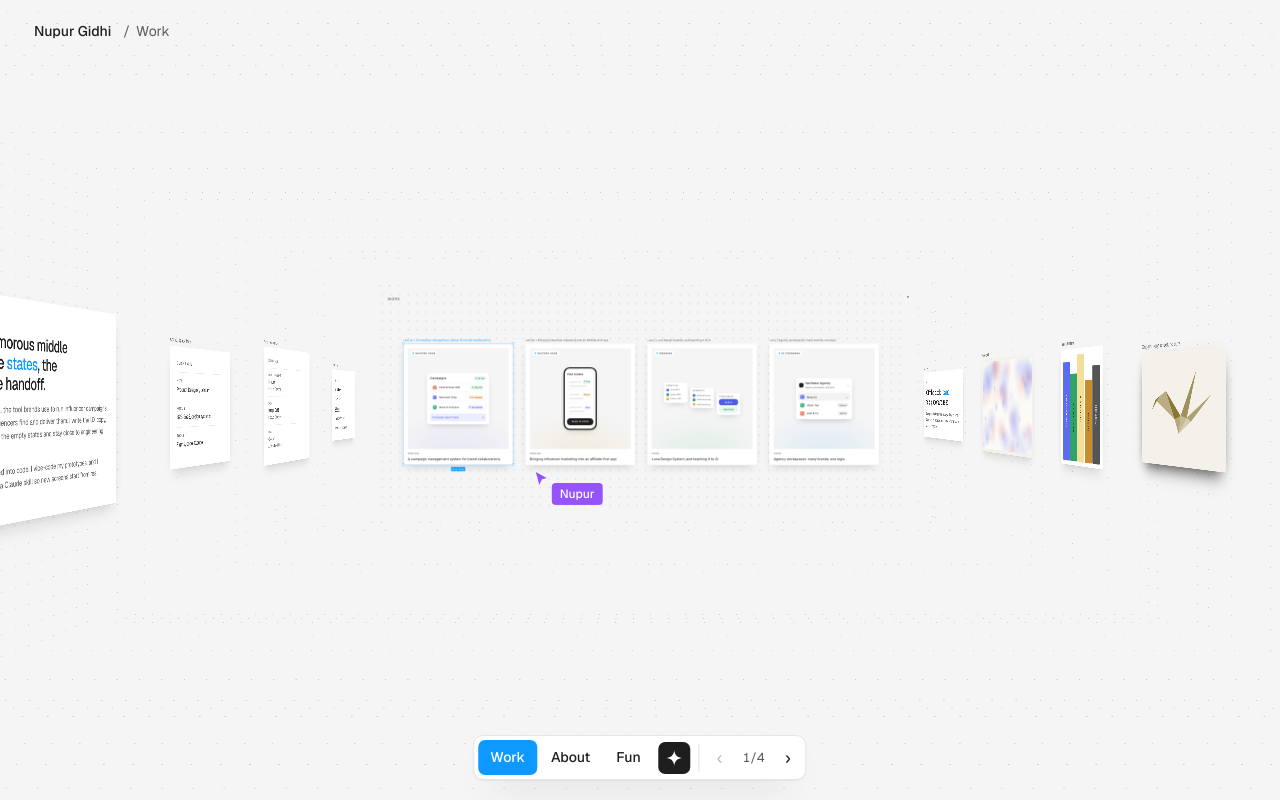
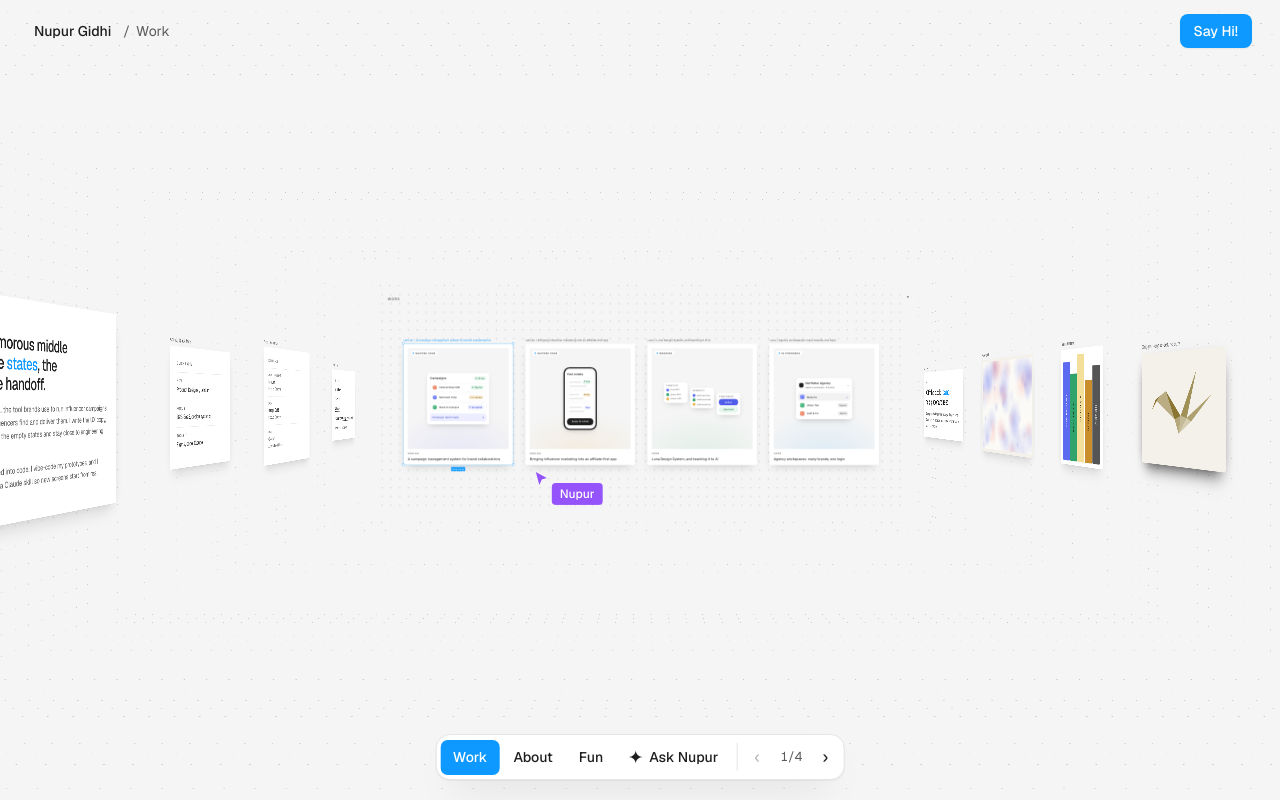
Before and after one commit to nupurproductdesign/nupur-portfolio, a Next.js app: page / in a window 1280 px wide. Built offline with nearby package versions, Linux system fonts and the light colour scheme; a web font is replaced by a local one.

Commit message:
feat: docked chat, Say Hi in blue, Ask Nupur tab, intro without bar

```diff
--- a/app/gallery.css
+++ b/app/gallery.css
@@ -83,7 +83,7 @@
 
 /* ---------- intro: one selected text frame on an empty canvas ---------- */
 /* same dot-grid canvas as the room walls, at screen scale (24px spacing, centred on the screen) */
-.g-intro{position:fixed;inset:0;z-index:60;display:grid;place-items:center;padding:24px;
+.g-intro{position:fixed;inset:0;z-index:45;display:grid;place-items:center;padding:24px;
   background:radial-gradient(circle,var(--fig-grid) 1px,transparent 1.6px) 50% 50%/24px 24px,var(--fig-canvas);transition:opacity .7s var(--ease)}
 .g-intro.is-leaving{opacity:0;pointer-events:none}
 .g-intro-frame{cursor:default;background:var(--fig-frame);padding:clamp(14px,2vw,24px) clamp(16px,2.4vw,32px);transition:transform .7s var(--ease)}
@@ -98,16 +98,32 @@
 .g-crumb button{font-weight:500;color:var(--fig-text)}
 .g-crumb button:hover{color:var(--fig-blue)}
 
-.g-bar{position:fixed;left:50%;bottom:20px;transform:translateX(-50%);z-index:40;display:flex;align-items:center;gap:2px;padding:4px;
-  background:var(--fig-frame);border:1px solid var(--fig-line);border-radius:10px;box-shadow:var(--fig-shadow)}
+/* the bottom bar and the Ask-Nupur chat are one "dock" (like Figma's toolbar + actions panel): same width, same
+   corners, the chat sitting just above the bar. The bar keeps its natural width (its tabs); Gallery.tsx measures it
+   and passes it to the chat as --bar-w. */
+.g-root{--bar-w:440px;--bar-bottom:20px;--bar-h:46px;--dock-gap:10px;--dock-radius:14px}
+.g-bar{position:fixed;left:50%;bottom:var(--bar-bottom);transform:translateX(-50%);z-index:57;display:flex;align-items:center;gap:2px;padding:4px;
+  height:var(--bar-h);box-sizing:border-box;
+  background:var(--fig-frame);border:1px solid var(--fig-line);border-radius:var(--dock-radius);box-shadow:var(--fig-shadow)}
 /* active tab: solid blue fill with white text, as in the reference */
 .g-tab{padding:7px 12px;border-radius:7px;font-size:14px;font-weight:500;color:var(--fig-text);transition:background .15s,color .15s}
 .g-tab:hover{background:var(--fig-tint)}
 /* selected tab: Figma's own blue #0D99FF (Nupur, 2026-11-10). White on it is 3.0:1, below AA for 14px text */
 .g-tab[aria-current="true"]{background:var(--fig-blue);color:var(--fig-on-blue)}
-.g-star{display:grid;place-items:center;width:32px;height:32px;margin:0 2px 0 4px;border-radius:7px;background:var(--fig-btn);color:var(--fig-on-btn);transition:background .2s}
-.g-star:hover{background:var(--fig-btn-hover)}
+/* Ask Nupur: a fourth tab (same look as Work/About/Fun, plus the sparkle); selected (blue) while the chat is open */
+.g-tab-ask{display:inline-flex;align-items:center;gap:6px}
+
+/* Say Hi!: floating button, top right, mirroring the breadcrumb; accent blue #0D99FF fill with white text
+   (Nupur, 2026-11-10; white on it is 3.0:1, below AA for 14px, same accepted trade-off as the selected tab) */
+.g-float{position:fixed;top:14px;right:clamp(16px,2.6vw,28px);z-index:40;display:inline-flex;align-items:center;height:34px;padding:0 14px;
+  border-radius:8px;background:var(--fig-blue);color:var(--fig-on-blue);box-shadow:var(--fig-shadow);
+  font-size:14px;font-weight:500;transition:background .15s}
+.g-float:hover{background:color-mix(in srgb,var(--fig-blue) 90%,black)}
+.g-float[aria-disabled="true"]{cursor:default}
 /* frame counter, always in the bar (greyed in the overview) so the tabs never shift */
+/* hidden during the intro (the bar sits above the intro layer), fades in as the room appears */
+.g-bar{transition:opacity .5s var(--ease)}
+.g-root:not(.is-room) .g-bar{opacity:0;visibility:hidden;pointer-events:none}
 .g-pager{display:flex;align-items:center;gap:0;margin-left:4px;padding-left:6px;border-left:1px solid var(--fig-line)}
 .g-pager .g-count{min-width:40px;text-align:center;font-size:13px;color:var(--fig-muted);font-variant-numeric:tabular-nums}
 .g-pager button{width:28px;height:28px;border-radius:7px;font-size:18px;line-height:1;color:var(--fig-text);transition:background .15s,opacity .15s}
@@ -115,7 +131,9 @@
 .g-pager button:disabled{opacity:.3;cursor:default;background:none}
 
 /* ---------- multiplayer cursors ---------- */
-.g-cursors{position:fixed;inset:0;z-index:70;pointer-events:none}
+/* layers: room < breadcrumb + Say Hi! (40, blurred by the chat) < intro (45) < cursors (50) < chat backdrop (55) < chat (56) < bottom bar (57).
+   The bottom bar sits above the blur so it stays sharp and usable while the chat is open (Nupur, 2026-11-10). */
+.g-cursors{position:fixed;inset:0;z-index:50;pointer-events:none}
 .g-cur{position:absolute;top:0;left:0;display:flex;align-items:flex-start;gap:2px}
 .g-cur span{font-size:12px;font-weight:500;line-height:1;padding:5px 8px;border-radius:4px;white-space:nowrap;color:var(--fig-on-cursor)}
 .g-cur-you{opacity:0;transition:opacity .2s}
@@ -144,14 +162,25 @@
   .g-cur-nupur.is-chat span{animation:none}
 }
 
-/* ---------- Ask-Nupur: floating chat panel on the right (styled after Figma's AI chat panel) ----------
+/* ---------- Ask-Nupur: chat panel centred over a blurred room (styled after Figma's AI chat panel) ----------
    Same component and elements as the classic site's chat (components/ChatPanel.tsx); colours come from the
-   ".g-root .g-ask" block in tokens.css, shapes from here. */
-.g-ask{position:fixed;top:12px;right:12px;bottom:12px;z-index:55;width:min(380px,calc(100vw - 24px));display:flex;flex-direction:column;
-  background:var(--fig-frame);border:1px solid var(--fig-line);border-radius:12px;box-shadow:0 2px 6px rgba(0,0,0,.06),0 24px 60px -20px rgba(0,0,0,.28);
+   ".g-root .g-ask" block in tokens.css, shapes from here. Centred + blurred backdrop: Nupur, 2026-11-10. */
+/* docked just above the bottom bar (10px gap), exactly the bar's width, same corners, soft shadow (Nupur 2026-11-10) */
+.g-ask{position:fixed;left:50%;bottom:calc(var(--bar-bottom) + var(--bar-h) + var(--dock-gap));z-index:56;
+  width:var(--bar-w);height:min(640px,calc(100dvh - var(--bar-bottom) - var(--bar-h) - var(--dock-gap) - 24px));
+  display:flex;flex-direction:column;
+  background:var(--fig-frame);border:1px solid var(--fig-line);border-radius:var(--dock-radius);
+  box-shadow:0 1px 2px rgba(0,0,0,.05),0 8px 24px -10px rgba(0,0,0,.14);
   overflow:hidden;user-select:text;-webkit-user-select:text;
-  opacity:0;visibility:hidden;transform:translateX(24px);transition:opacity .25s var(--ease),transform .35s var(--ease),visibility 0s .35s}
-.g-ask.is-open{opacity:1;visibility:visible;transform:none;transition:opacity .25s var(--ease),transform .35s var(--ease),visibility 0s}
+  /* closed: parked above the screen; it slides down to sit on the bar when opened, and back up when closed */
+  opacity:0;visibility:hidden;transform:translate(-50%,-100dvh);
+  transition:opacity .3s var(--ease),transform .45s cubic-bezier(.4,0,.6,1),visibility 0s .45s}
+.g-ask.is-open{opacity:1;visibility:visible;transform:translate(-50%,0);
+  transition:opacity .3s var(--ease),transform .8s cubic-bezier(.2,.9,.25,1),visibility 0s} /* slide-in: .55s → .8s (Nupur 2026-11-10) */
+/* everything behind the chat (room, bar, cursors) is blurred and softened; clicking it closes the chat */
+.g-ask-backdrop{position:fixed;inset:0;z-index:55;background:rgba(245,245,245,.3);backdrop-filter:blur(6px);
+  opacity:0;visibility:hidden;transition:opacity .3s var(--ease),visibility 0s .3s}
+.g-ask-backdrop.is-open{opacity:1;visibility:visible;transition:opacity .3s var(--ease),visibility 0s}
 .g-ask .ask{height:100%;min-height:0;flex:1;font-family:var(--font-sans)}
 /* header: title like "Add dummy values" in the reference, sentence case, icons on the right */
 .g-ask .ask-bar{border-bottom:0;padding:0 8px 0 16px}
@@ -178,6 +207,6 @@
 .g-ask .field input:focus-visible{outline:none} /* the field's blue border already shows focus */
 .g-ask .send{width:30px;height:30px}
 .g-ask .send:disabled{background:#E5E5E5;color:#FFFFFF}
-/* the sparkle button shows a ring while the chat is open */
-.g-star[aria-expanded="true"]{box-shadow:0 0 0 2px var(--fig-frame),0 0 0 4px var(--fig-blue)}
+/* the Ask Nupur tab is selected (blue) while the chat is open */
+.g-tab-ask[aria-expanded="true"]{background:var(--fig-blue);color:var(--fig-on-blue)}
 @media (prefers-reduced-motion:reduce){.g-ask,.g-ask.is-open{transition:none}}
--- a/app/tokens.css
+++ b/app/tokens.css
@@ -273,7 +273,7 @@
 
 /* Ask-Nupur chat inside the gallery: light versions of the chat's roles, scoped to the floating panel (2026-11-10,
    styled after the Figma AI chat panel Nupur shared). The classic site's chat column stays dark.
-   Contrast: text 16.7 on white, 14.4 on the #F0F0F0 visitor bubble; muted 6.9 on white; white on #1E1E1E send 16.7. */
+   Contrast: text 16.7 on white, 14.4 on the #F0F0F0 visitor bubble; muted 6.9 on white; white arrow on the blue send button 3.0 (an icon: needs 3:1). */
 .g-root .g-ask {
   --bg: #FFFFFF;
   --surface: #FFFFFF;          /* input field */
@@ -283,7 +283,9 @@
   --text-muted: #5C5C5C;
   --tint: rgba(0, 0, 0, .05);
   --tint-2: rgba(0, 0, 0, .08);
-  --btn-bg: #1E1E1E;  --btn-text: #FFFFFF;  --btn-hover: #3A3A3A;  --btn-active: #000000;
+  /* send button: the gallery's accent blue #0D99FF (Nupur, 2026-11-10); white arrow on it is 3.0:1, fine for an icon */
+  --btn-bg: var(--fig-blue);  --btn-text: #FFFFFF;
+  --btn-hover: color-mix(in srgb, var(--fig-blue) 90%, black);  --btn-active: color-mix(in srgb, var(--fig-blue) 80%, black);
   --bubble-me-bg: #F0F0F0;  --bubble-me-text: #1E1E1E;   /* visitor bubble: grey, like the reference */
   --tip-bg: #FFFFFF;  --tip-text: #1E1E1E;
   --shadow-card: 0 1px 2px rgba(0,0,0,.06), 0 18px 40px -18px rgba(0,0,0,.22);
--- a/components/gallery/Gallery.tsx
+++ b/components/gallery/Gallery.tsx
@@ -5,7 +5,7 @@ import Intro from "./Intro";
 import { AboutWall, FunWall, WorkWall } from "./Walls";
 import { Cursors } from "./Cursors";
 import ChatPanel from "../ChatPanel";
-import { CASES } from "@/lib/content";
+import { CASES, EMAIL } from "@/lib/content";
 
 // The gallery is one CSS 3D room: a front wall (Work), a left wall (About) and a right wall (Fun),
 // plus a floor and ceiling. Nothing moves except a "camera": we move/turn the whole room in the opposite
@@ -20,7 +20,7 @@ type Pose = { yaw: number; x: number; y: number; z: number };
 type Box = { cx: number; cy: number; w: number; h: number }; // a frame's centre/size, relative to its wall's centre
 
 const WALLS: Wall[] = ["work", "about", "fun"];
-const LABEL: Record<View, string> = { overview: "Gallery", work: "Work", about: "About", fun: "Fun" };
+const LABEL: Record<View, string> = { overview: "Portfolio", work: "Work", about: "About", fun: "Fun" };
 
 // Eye distance (CSS `perspective`). Bigger = flatter, smaller = more dramatic. Tuned per orientation.
 const perspectiveFor = (w: number, h: number) => (w >= h ? 1.2 * h : 1.5 * w);
@@ -45,6 +45,17 @@ export default function Gallery() {
   const autoPan = useRef<ReturnType<typeof setTimeout> | undefined>(undefined);
   const chatRef = useRef<HTMLElement>(null);
   const sparkRef = useRef<HTMLButtonElement>(null);
+  const rootRef = useRef<HTMLDivElement>(null);
+  const barRef = useRef<HTMLElement>(null);
+
+  // the chat is exactly as wide as the bottom bar: measure the bar and hand its width to the CSS as --bar-w
+  useLayoutEffect(() => {
+    const bar = barRef.current, root = rootRef.current;
+    if (!bar || !root) return;
+    const ro = new ResizeObserver(() => root.style.setProperty("--bar-w", `${bar.offsetWidth}px`));
+    ro.observe(bar);
+    return () => ro.disconnect();
+  }, []);
   const [vp, setVp] = useState({ w: 1440, h: 900 });
   const [boxes, setBoxes] = useState<Record<Wall, Box[]>>({ work: [], about: [], fun: [] });
   const wallRefs = useRef<Record<Wall, HTMLDivElement | null>>({ work: null, about: null, fun: null });
@@ -116,9 +127,11 @@ export default function Gallery() {
   // ----- navigation -----
   // opening a wall (tab or click) steps straight up to its first frame; the doorway view has no focus
   // any move the visitor makes cancels the opening auto-pan and goes back to the normal camera speed
+  // (it also closes the chat, e.g. a tab clicked in the bottom bar while chatting, so the visitor sees where they went)
   const userMoved = useCallback(() => {
     clearTimeout(autoPan.current);
     setSlow(false);
+    setAsking(false);
   }, []);
 
   const go = useCallback((v: View) => {
@@ -224,6 +237,7 @@ export default function Gallery() {
 
   return (
     <div
+      ref={rootRef}
       className={`g-root${phase === "room" ? " is-room" : ""}${view === "overview" ? " is-overview" : " is-wall"}`}
       // room sizes for the CSS (app/gallery.css builds the walls, floor and ceiling from these)
       style={{ "--W": `${ROOM.W}px`, "--D": `${ROOM.D}px`, "--H": `${ROOM.H}px` } as CSSProperties}
@@ -256,30 +270,41 @@ export default function Gallery() {
         <span>{LABEL[view]}</span>
       </header>
 
-      <nav className="g-bar" aria-label="Gallery walls">
+      {/* Say Hi!: quiet white floating button top right, opens an email to Nupur (EMAIL in lib/content.ts).
+          If EMAIL is ever emptied it links nowhere and says so. */}
+      <a
+        className="g-float"
+        href={EMAIL ? `mailto:${EMAIL}` : undefined}
+        aria-disabled={!EMAIL}
+        title={EMAIL ? `Email ${EMAIL}` : "Email address coming soon"}
+      >
+        Say Hi!
+      </a>
+
+      <nav className="g-bar" aria-label="Gallery walls" ref={barRef}>
         {WALLS.map((w) => (
-          <button key={w} type="button" className="g-tab" aria-current={view === w} onClick={() => go(w)}>
+          // while the chat is open, only the Ask Nupur tab shows as selected
+          <button key={w} type="button" className="g-tab" aria-current={!asking && view === w} onClick={() => go(w)}>
             {LABEL[w]}
           </button>
         ))}
-        {/* Ask Nupur: opens the floating chat panel on the right (Nupur, 2026-11-10) */}
+        {/* Ask Nupur: a fourth tab that opens the chat; selected while the chat is open (Nupur 2026-11-10) */}
         <button
           ref={sparkRef}
           type="button"
-          className="g-star"
-          aria-label="Ask Nupur"
-          title="Ask Nupur"
+          className="g-tab g-tab-ask"
           aria-expanded={asking}
           aria-controls="chatcol"
           onClick={() => setChat(!asking)}
         >
-          {/* Nupur's sparkle icon (her file: public/ask-nupur/Subtract.svg), inlined so it takes the button's text colour */}
-          <svg viewBox="0 0 1500 1500" width="16" height="16" aria-hidden="true">
+          {/* Nupur's sparkle icon (her file: public/ask-nupur/Subtract.svg), inlined so it takes the text colour */}
+          <svg viewBox="0 0 1500 1500" width="14" height="14" aria-hidden="true">
             <path
               fill="currentColor"
               d="M750 0C750 414.214 1085.79 750 1500 750C1085.79 750 750 1085.79 750 1500C750 1085.79 414.214 750 0 750C414.214 750 750 414.214 750 0Z"
             />
           </svg>
+          Ask Nupur
         </button>
         <span className="g-pager">
           <button type="button" aria-label="Previous frame" onClick={() => step(-1)} disabled={!count || focus === 0}>‹</button>
@@ -289,7 +314,9 @@ export default function Gallery() {
       </nav>
 
 
-      {/* Ask-Nupur: same chat as the classic site (welcome, suggested questions, /api/ask), as a floating panel */}
+      {/* Ask-Nupur: same chat as the classic site (welcome, suggested questions, /api/ask), centred over a blurred room */}
+      {/* blurred backdrop behind the centred chat; clicking it closes the chat */}
+      <div className={`g-ask-backdrop${asking ? " is-open" : ""}`} aria-hidden="true" onClick={() => setChat(false)} />
       <ChatPanel ref={chatRef} open={asking} onClose={() => setChat(false)} className={`g-ask${asking ? " is-open" : ""}`} />
 
       {/* cursor chat hint only on About and Fun (not Work), Nupur 2026-11-10 */}
--- a/lib/content.ts
+++ b/lib/content.ts
@@ -12,8 +12,8 @@ export const LINKS = {
   source: "https://github.com/", // TODO(nupur): this repo's URL once it's on GitHub
 };
 
-// TODO(nupur): the email address to show (with a copy button) under EMAIL.
-export const EMAIL = "";
+// Contact email (Nupur, 2026-11-10): "Say Hi!" in the gallery, the About wall links, the classic site's Email popover.
+export const EMAIL = "nupur.productdesign@gmail.com";
 
 export const EXPERIENCE = [
   { year: "2025", yearSuffix: " - Present", company: "LehLah", role: "Product Designer" },
```
Also changed, not shown: app/case-study.css (+10 -2 lines), components/case-study/CaseStudyPage.tsx (+7 -2 lines), 1 other file (tests, documents, lock files or other folders).
